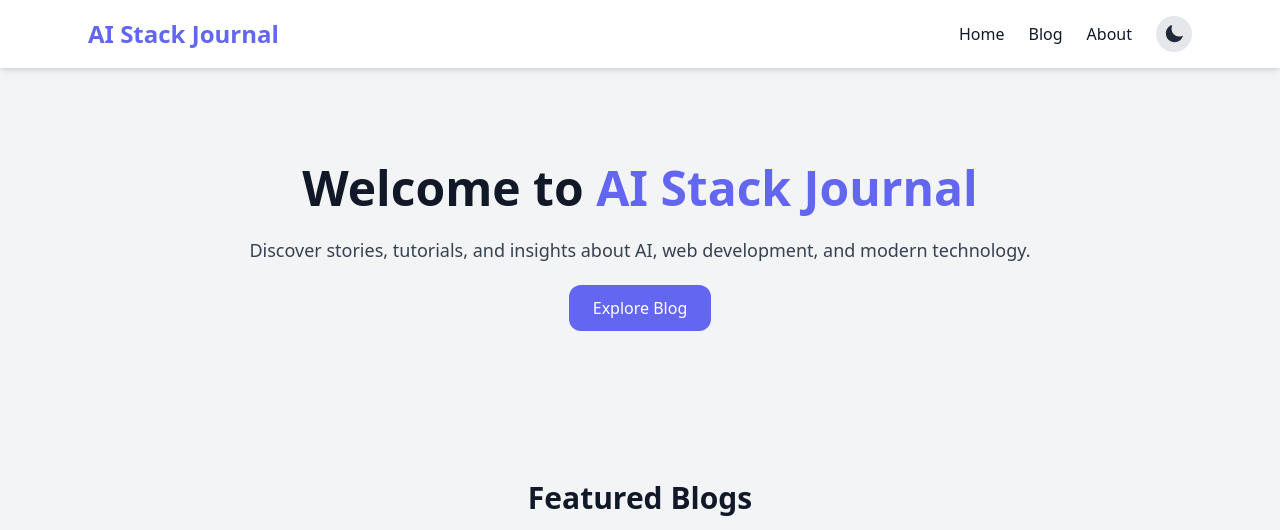
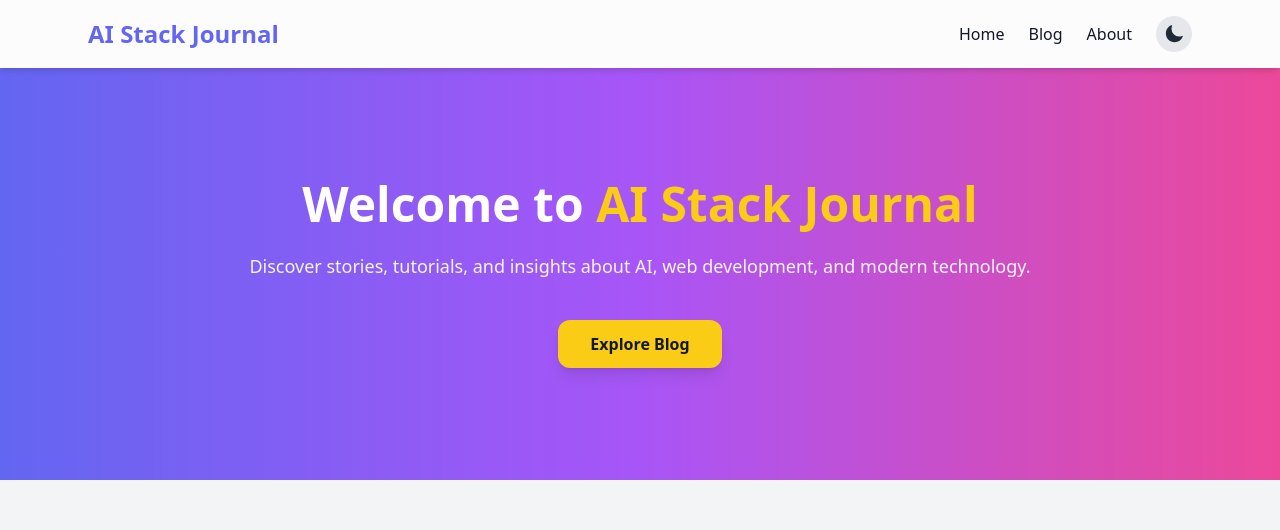
Before and after one commit to chandravishaal/AI-Stack-Journal, a React (Vite) app: page / in a window 1280 px wide. Shown: the top 530 px of the page. Built offline with nearby package versions, Linux system fonts and the light colour scheme.

Commit message:
feat: added blog page, scroll to top, routes file, refactor header

```diff
--- a/package.json
+++ b/package.json
@@ -12,8 +12,10 @@
   "dependencies": {
     "@headlessui/react": "^2.2.7",
     "@heroicons/react": "^2.2.0",
+    "framer-motion": "^12.23.12",
     "react": "^19.1.1",
-    "react-dom": "^19.1.1"
+    "react-dom": "^19.1.1",
+    "react-router-dom": "^7.8.2"
   },
   "devDependencies": {
     "@eslint/js": "^9.33.0",
--- a/src/App.jsx
+++ b/src/App.jsx
@@ -1,11 +1,34 @@
+// import Layout from "./layouts/Layout";
+// import HomePage from "./pages/Home";
+
+// function App() {
+//   return (
+//     <Layout>
+//       <HomePage />
+//     </Layout>
+//   );
+// }
+
+// export default App;
+//BASIC app.jsx
+
+
+
+import { BrowserRouter as Router, Routes, Route } from "react-router-dom";
 import Layout from "./layouts/Layout";
 import HomePage from "./pages/Home";
+import BlogPage from "./pages/BlogPage";
+import AppRoutes from "./routes/Approutes";
+import ScrollToTop from "./components/ScrollToTop";
 
 function App() {
   return (
-    <Layout>
-      <HomePage />
-    </Layout>
+    <Router>
+      <Layout>
+        <ScrollToTop/>
+       <AppRoutes/>
+      </Layout>
+    </Router>
   );
 }
 
--- a/src/components/BlogCard.jsx
+++ b/src/components/BlogCard.jsx
@@ -1,11 +1,21 @@
+import { motion } from "framer-motion";
+
+const transition = { duration: 0.6, ease: "easeOut" };
+
 export default function BlogCard({ post }) {
   return (
-    <div className="bg-white dark:bg-gray-900 rounded-3xl overflow-hidden shadow-lg hover:shadow-2xl transition duration-300 cursor-pointer flex flex-col">
+    <motion.div
+      className="bg-white dark:bg-gray-900 rounded-3xl overflow-hidden shadow-lg hover:shadow-2xl transition-shadow duration-300 cursor-pointer flex flex-col"
+      initial={{ opacity: 0, y: 30 }}
+      whileInView={{ opacity: 1, y: 0 }}
+      viewport={{ once: true, amount: 0.3 }}
+      transition={transition}
+    >
       <div className="h-56 w-full overflow-hidden rounded-t-3xl">
         <img
           src={post.image}
           alt={post.title}
-          className="w-full h-full object-cover transform hover:scale-105 transition duration-500"
+          className="w-full h-full object-cover transform hover:scale-105 transition-transform duration-500"
         />
       </div>
 
@@ -22,6 +32,6 @@ export default function BlogCard({ post }) {
           <span>{post.date}</span>
         </div>
       </div>
-    </div>
+    </motion.div>
   );
 }
--- a/src/components/Footer.jsx
+++ b/src/components/Footer.jsx
@@ -1,6 +1,6 @@
 export default function Footer() {
   return (
-    <footer className="bg-white dark:bg-gray-900 py-6 transition-colors duration-300 mt-10">
+    <footer className="bg-white dark:bg-gray-900 py-6 transition-colors duration-500">
       <div className="max-w-6xl mx-auto px-6 text-center text-gray-500 dark:text-gray-400 text-sm">
         © {new Date().getFullYear()} AI Stack Journal. All rights reserved.
       </div>
--- a/src/components/Header.jsx
+++ b/src/components/Header.jsx
@@ -1,5 +1,6 @@
 import { useState, useEffect } from "react";
 import { SunIcon, MoonIcon } from "@heroicons/react/24/solid";
+import { Link } from "react-router-dom";
 
 export default function Header() {
   const [theme, setTheme] = useState("light");
@@ -30,14 +31,22 @@ export default function Header() {
   };
 
   return (
-    <header className="bg-white dark:bg-gray-900 shadow-md sticky top-0 z-50 transition-colors duration-300">
+    <header className="shadow-md sticky top-0 z-50 transition-colors duration-300 backdrop-blur-sm bg-white/70 dark:bg-gray-900/70">
       <div className="max-w-6xl mx-auto px-6 py-4 flex justify-between items-center">
-        <h1 className="text-2xl font-bold text-indigo-500">AI Stack Journal</h1>
+        <h1 className="text-2xl font-bold text-indigo-500">
+          <Link to="/">AI Stack Journal</Link>
+        </h1>
         <div className="flex items-center space-x-6">
           <nav className="space-x-6 hidden md:flex">
-            <a href="/" className="hover:text-indigo-500 text-gray-900 dark:text-gray-100 transition">Home</a>
-            <a href="/blog" className="hover:text-indigo-500 text-gray-900 dark:text-gray-100 transition">Blog</a>
-            <a href="/about" className="hover:text-indigo-500 text-gray-900 dark:text-gray-100 transition">About</a>
+            <Link to="/" className="hover:text-indigo-500 text-gray-900 dark:text-gray-100 transition">
+              Home
+            </Link>
+            <Link to="/blog" className="hover:text-indigo-500 text-gray-900 dark:text-gray-100 transition">
+              Blog
+            </Link>
+            <Link to="/about" className="hover:text-indigo-500 text-gray-900 dark:text-gray-100 transition">
+              About
+            </Link>
           </nav>
           <button
             onClick={toggleTheme}
--- a/src/components/Hero.jsx
+++ b/src/components/Hero.jsx
@@ -1,19 +1,37 @@
+import { motion } from "framer-motion";
+
 export default function Hero() {
   return (
-    <section className="relative bg-gray-100 dark:bg-gray-950 text-center py-24 transition-colors duration-300">
+    <section className="relative bg-gradient-to-r from-indigo-500 via-purple-500 to-pink-500
+                        dark:from-gray-950 dark:via-gray-900 dark:to-gray-850 text-center py-28 transition-colors duration-500">
       <div className="max-w-4xl mx-auto px-6">
-        <h1 className="text-5xl font-extrabold text-gray-900 dark:text-white mb-6">
-          Welcome to <span className="text-indigo-500">AI Stack Journal</span>
-        </h1>
-        <p className="text-lg text-gray-700 dark:text-gray-300 mb-8">
+        <motion.h1
+          initial={{ opacity: 0, y: 30 }}
+          animate={{ opacity: 1, y: 0 }}
+          transition={{ duration: 1 }}
+          className="text-5xl font-extrabold text-white mb-6"
+        >
+          Welcome to <span className="text-yellow-400">AI Stack Journal</span>
+        </motion.h1>
+
+        <motion.p
+          initial={{ opacity: 0, y: 20 }}
+          animate={{ opacity: 1, y: 0 }}
+          transition={{ duration: 1, delay: 0.3 }}
+          className="text-lg text-gray-100 mb-10"
+        >
           Discover stories, tutorials, and insights about AI, web development, and modern technology.
-        </p>
-        <a
+        </motion.p>
+
+        <motion.a
+          initial={{ opacity: 0, scale: 0.9 }}
+          animate={{ opacity: 1, scale: 1 }}
+          transition={{ duration: 0.8, delay: 0.6 }}
           href="/blog"
-          className="px-6 py-3 bg-indigo-500 text-white rounded-xl font-medium hover:bg-indigo-600 transition"
+          className="inline-block px-8 py-3 bg-yellow-400 text-gray-900 font-semibold rounded-xl shadow-lg hover:shadow-2xl hover:bg-yellow-300 transition"
         >
           Explore Blog
-        </a>
+        </motion.a>
       </div>
     </section>
   );
--- /dev/null
+++ b/src/components/ScrollToTop.jsx
@@ -0,0 +1,12 @@
+import { useEffect } from "react";
+import { useLocation } from "react-router-dom";
+
+export default function ScrollToTop() {
+  const { pathname } = useLocation();
+
+  useEffect(() => {
+    window.scrollTo(0, 0);
+  }, [pathname]);
+
+  return null;
+}
--- a/src/layouts/Layout.jsx
+++ b/src/layouts/Layout.jsx
@@ -3,11 +3,10 @@ import Footer from "../components/Footer";
 
 export default function Layout({ children }) {
   return (
-    <div className="flex flex-col min-h-screen transition-colors duration-300 bg-gray-100 dark:bg-gray-950 text-gray-900 dark:text-gray-100">
+    <div
+      className="flex flex-col min-h-screen transition-colors duration-500 bg-gray-100 dark:bg-gray-950 text-gray-900 dark:text-gray-100">
       <Header />
-      <main className="flex-1">
-        {children}
-      </main>
+      <main className="flex-1">{children}</main>
       <Footer />
     </div>
   );
--- /dev/null
+++ b/src/pages/BlogPage.jsx
@@ -0,0 +1,21 @@
+import BlogCard from "../components/BlogCard";
+import blogPosts from "../data/blogPosts";
+
+export default function BlogPage() {
+  return (
+    <div className="transition-colors duration-500">
+      <section className="bg-gray-100 dark:bg-gray-950 py-24">
+        <div className="max-w-6xl mx-auto px-6">
+          <h1 className="text-4xl font-bold text-gray-900 dark:text-white mb-12 text-center">
+            All Blog Posts
+          </h1>
+          <div className="grid sm:grid-cols-1 md:grid-cols-2 lg:grid-cols-3 gap-8">
+            {blogPosts.map((post) => (
+              <BlogCard key={post.id} post={post} />
+            ))}
+          </div>
+        </div>
+      </section>
+    </div>
+  );
+}
--- a/src/pages/Home.jsx
+++ b/src/pages/Home.jsx
@@ -1,14 +1,14 @@
+import Hero from "../components/Hero";
 import BlogCard from "../components/BlogCard";
-import Hero from "../components/Hero";
 import blogPosts from "../data/blogPosts";
-
 
 export default function HomePage() {
   return (
-    <div className="bg-gray-100 dark:bg-gray-950 transition-colors duration-300">
+    <div className="transition-colors duration-500">
       <Hero />
 
-      <section className="max-w-7xl mx-auto px-6 py-16">
+      {/* Featured Blogs Section - neutral background */}
+      <section className="max-w-7xl mx-auto px-6 py-16 bg-gray-100 dark:bg-gray-950 transition-colors duration-500">
         <h2 className="text-3xl font-bold text-gray-900 dark:text-white mb-12 text-center">
           Featured Blogs
         </h2>
--- /dev/null
+++ b/src/routes/AppRoutes.jsx
@@ -0,0 +1,14 @@
+import React from "react";
+import { Routes, Route } from "react-router-dom";
+import BlogPage from "../pages/BlogPage";
+import HomePage from "../pages/Home";
+
+export default function AppRoutes() {
+  return (
+    <Routes>
+      <Route path="/" element={<HomePage />} />
+      <Route path="/blog" element={<BlogPage />} />
+
+    </Routes>
+  );
+}
```
Also changed, not shown: 1 other file (tests, documents, lock files or other folders).
